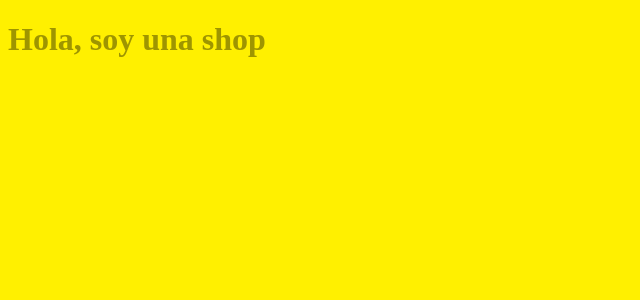
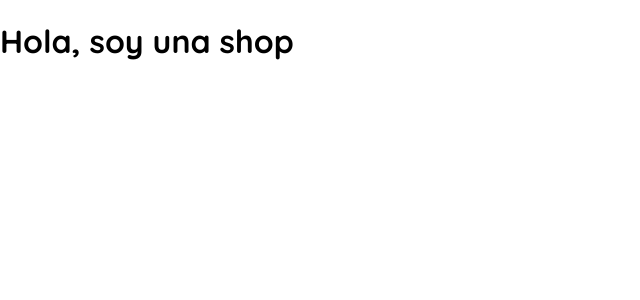
Before and after one commit to wldrocha/beauty-store, a React app: page / in a window 1280 px wide. Shown: the top 300 px of the page, without its empty margins (0-640 px from the left). Built offline with nearby package versions, Linux system fonts and the light colour scheme.

Commit message:
[REF]  vars

```diff
--- /dev/null
+++ b/src/styles/_vars.scss
@@ -0,0 +1,11 @@
+:root {
+  --white: #ffffff;
+  --black: #000000;
+  --dark: #232830;
+  --very-light-pink: #c7c7c7;
+  --text-input-field: #f7f7f7;
+  --hospital-green: #acd9b2;
+  --sm: 14px;
+  --md: 16px;
+  --lg: 18px;
+}
--- a/src/styles/global.scss
+++ b/src/styles/global.scss
@@ -1,7 +1,4 @@
-$base-color: #fff000;
-$color: rgba(black, 0.38);
-
-body{
-    background-color: $base-color;
-    color: $color;
+body {
+  margin: 0;
+  font-family: 'Quicksand', sans-serif;
 }
```
